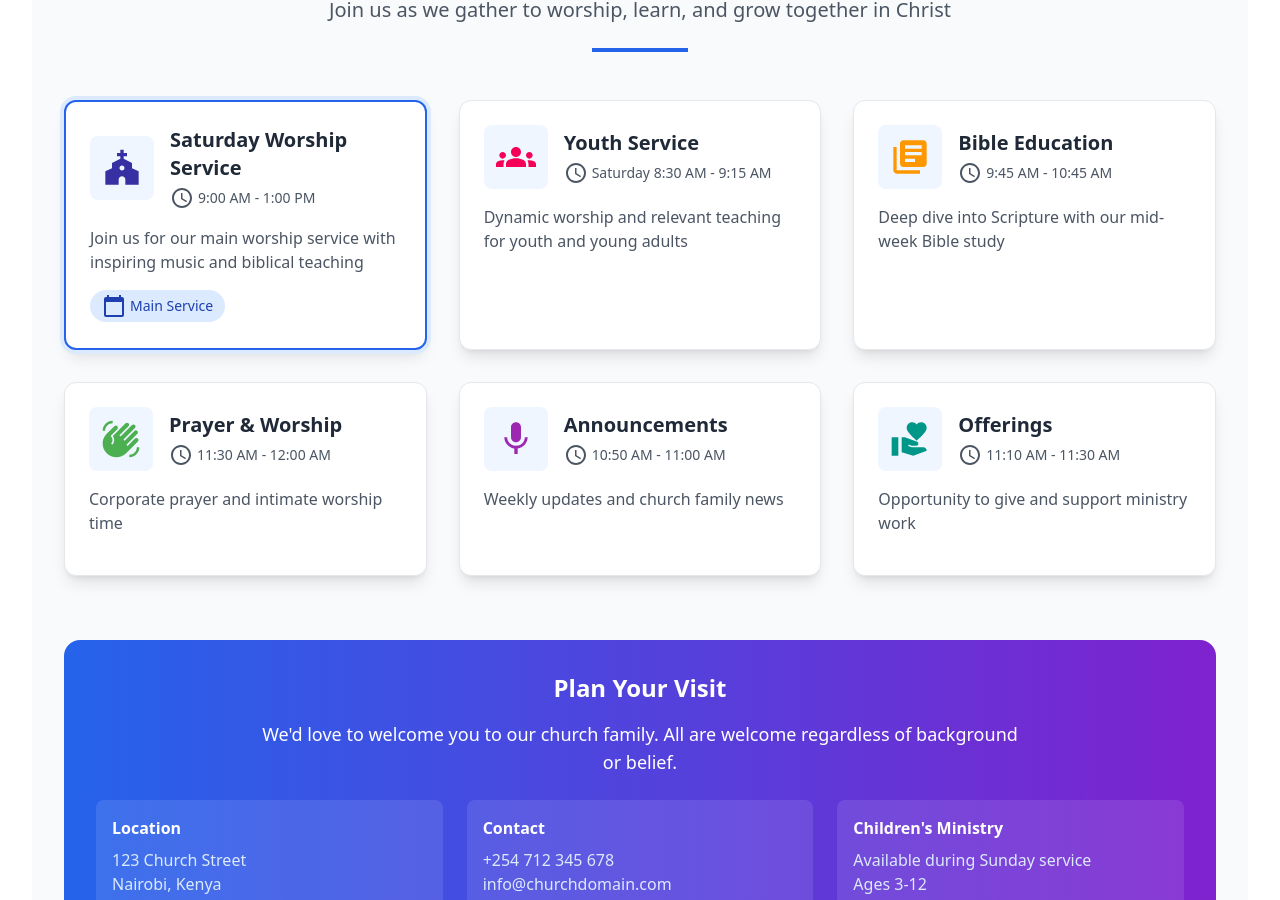
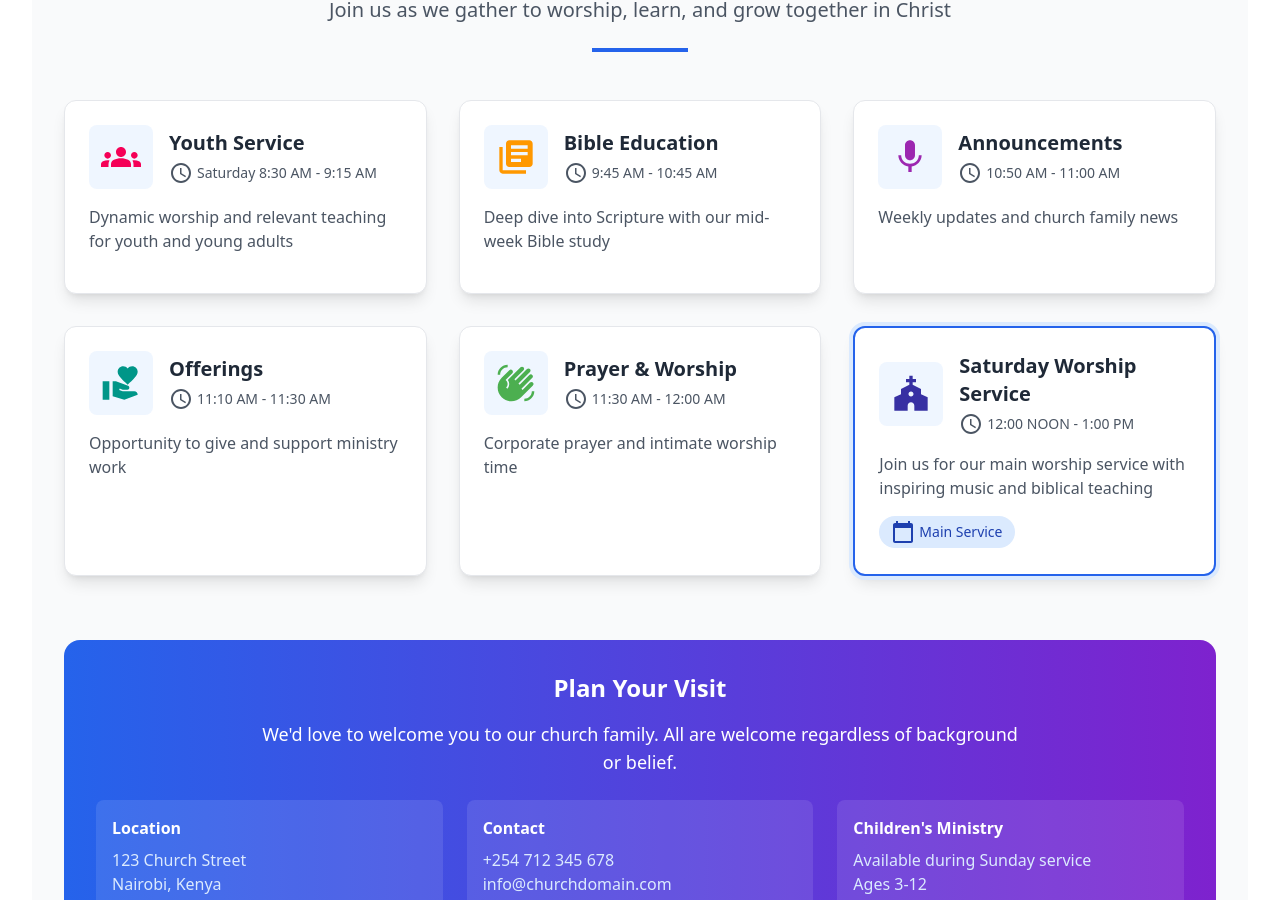
Before and after one commit to gitcat456/f_finalgtm, a React (Vite) app: page / in a window 1280 px wide. Shown: the part 980-1880 px from the top of the page. Built offline with nearby package versions, Linux system fonts and the light colour scheme.

Commit message:
recreates orders

```diff
--- a/src/pages/Home.jsx
+++ b/src/pages/Home.jsx
@@ -4,13 +4,6 @@ import home from '../assets/home.jpg';
 
 const Home = () => {
   const serviceTimes = [
-    {
-      title: "Saturday Worship Service",
-      time: "9:00 AM - 1:00 PM",
-      description: "Join us for our main worship service with inspiring music and biblical teaching",
-      icon: <Church sx={{ fontSize: 40, color: '#3730a3' }} />,
-      highlight: true
-    },
     {
       title: "Youth Service",
       time: "Saturday 8:30 AM - 9:15 AM",
@@ -24,12 +17,6 @@ const Home = () => {
       icon: <LibraryBooks sx={{ fontSize: 40, color: '#ff9800' }} />
     },
     {
-      title: "Prayer & Worship",
-      time: "11:30 AM - 12:00 AM",
-      description: "Corporate prayer and intimate worship time",
-      icon: <WavingHand sx={{ fontSize: 40, color: '#4caf50' }} />
-    },
-    {
       title: "Announcements",
       time: "10:50 AM - 11:00 AM",
       description: "Weekly updates and church family news",
@@ -40,6 +27,19 @@ const Home = () => {
       time: "11:10 AM - 11:30 AM",
       description: "Opportunity to give and support ministry work",
       icon: <VolunteerActivism sx={{ fontSize: 40, color: '#009688' }} />
+    },
+    {
+      title: "Prayer & Worship",
+      time: "11:30 AM - 12:00 AM",
+      description: "Corporate prayer and intimate worship time",
+      icon: <WavingHand sx={{ fontSize: 40, color: '#4caf50' }} />
+    },
+    {
+      title: "Saturday Worship Service",
+      time: "12:00 NOON - 1:00 PM",
+      description: "Join us for our main worship service with inspiring music and biblical teaching",
+      icon: <Church sx={{ fontSize: 40, color: '#3730a3' }} />,
+      highlight: true
     }
   ];
 
```
